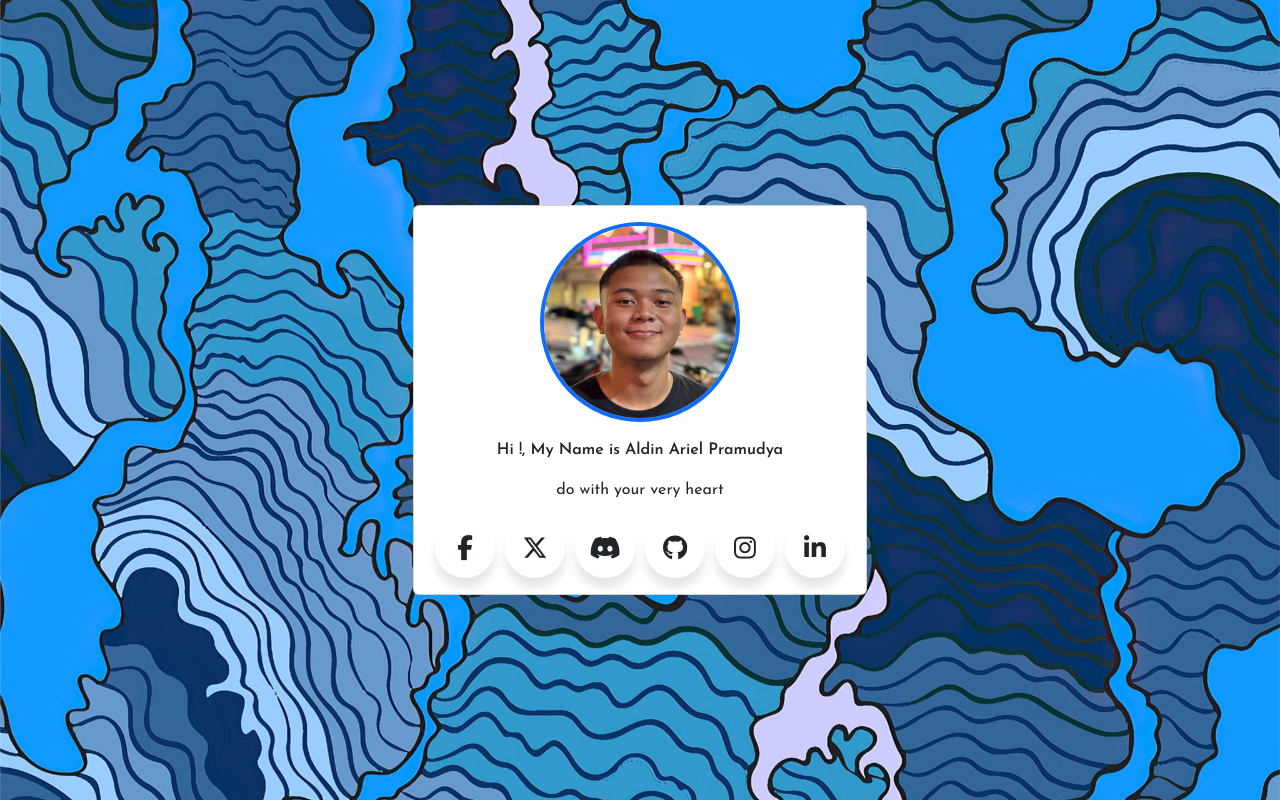
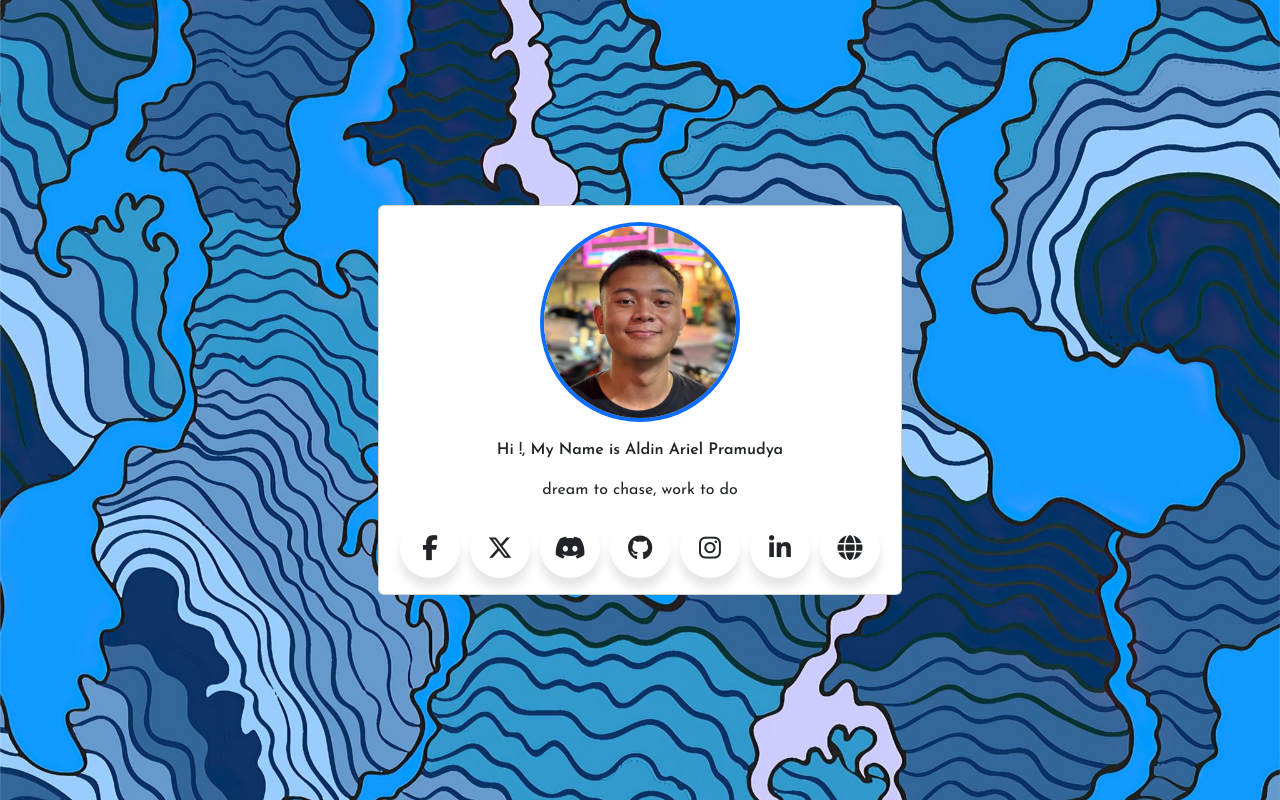
Before and after one commit to aldinpramudya/rielcard, a plain HTML site: page index.html in a window 1280 px wide. Drawn offline with nearby package versions, Linux system fonts and the light colour scheme.

Commit message:
add link

```diff
--- a/index.html
+++ b/index.html
@@ -21,9 +21,9 @@
                     <img src="pp.jpg" class="img-fluid rounded-circle border border-primary border-4"
                         style="height: 200px;">
                     <p class=" fw-semibold mt-3">Hi !, My Name is Aldin Ariel Pramudya</p>
-                    <p> do with your very heart </p>
+                    <p> dream to chase, work to do </p>
                 </div>
-                <div class="wrapper">
+                <div class="d-flex wrapper">
                     <div class="button">
                         <a href="https://www.facebook.com/aldin.a.pramudya" target="_blank">
                             <div  class="icon"><i class="fa-brands fa-facebook-f"></i></div>
@@ -60,6 +60,12 @@
                             <span>Linked In</span>
                         </a>
                     </div>
+                    <div class="button">
+                        <a href="https://portoriel.vercel.app/" target="_blank">
+                            <div class="icon"><i class="fa-solid fa-globe"></i></div>
+                            <span>Portfolio</span>
+                        </a>
+                    </div>
                 </div>
             </div>
         </div>
--- a/styles.css
+++ b/styles.css
@@ -65,6 +65,10 @@ body {
     background: #0077b5;
 }
 
+.wrapper .button:nth-child(7):hover .icon {
+    background: #646464;
+}
+
 
 .wrapper .button .icon i {
     font-size: 25px;
@@ -107,7 +111,18 @@ body {
     color: #0077b5;
 }
 
+.wrapper .button:nth-child(7) span{
+    color: #646464;
+}
+
 .wrapper .button a{
     color: inherit;
     text-decoration: none;
 }
+
+@media (max-width: 460px) {
+    .wrapper {
+        flex-direction: column;
+        align-items: center;
+    }
+}
```
